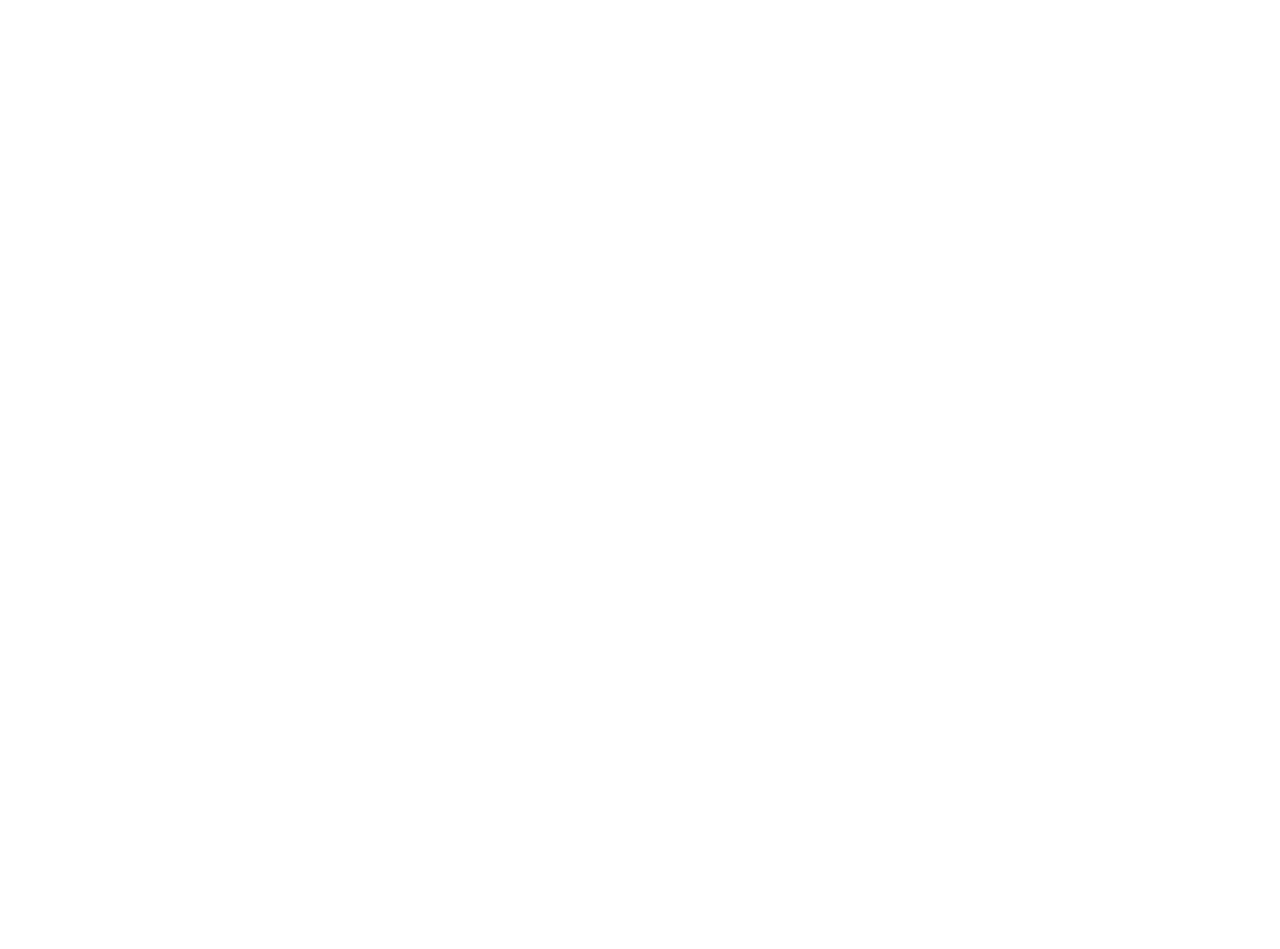
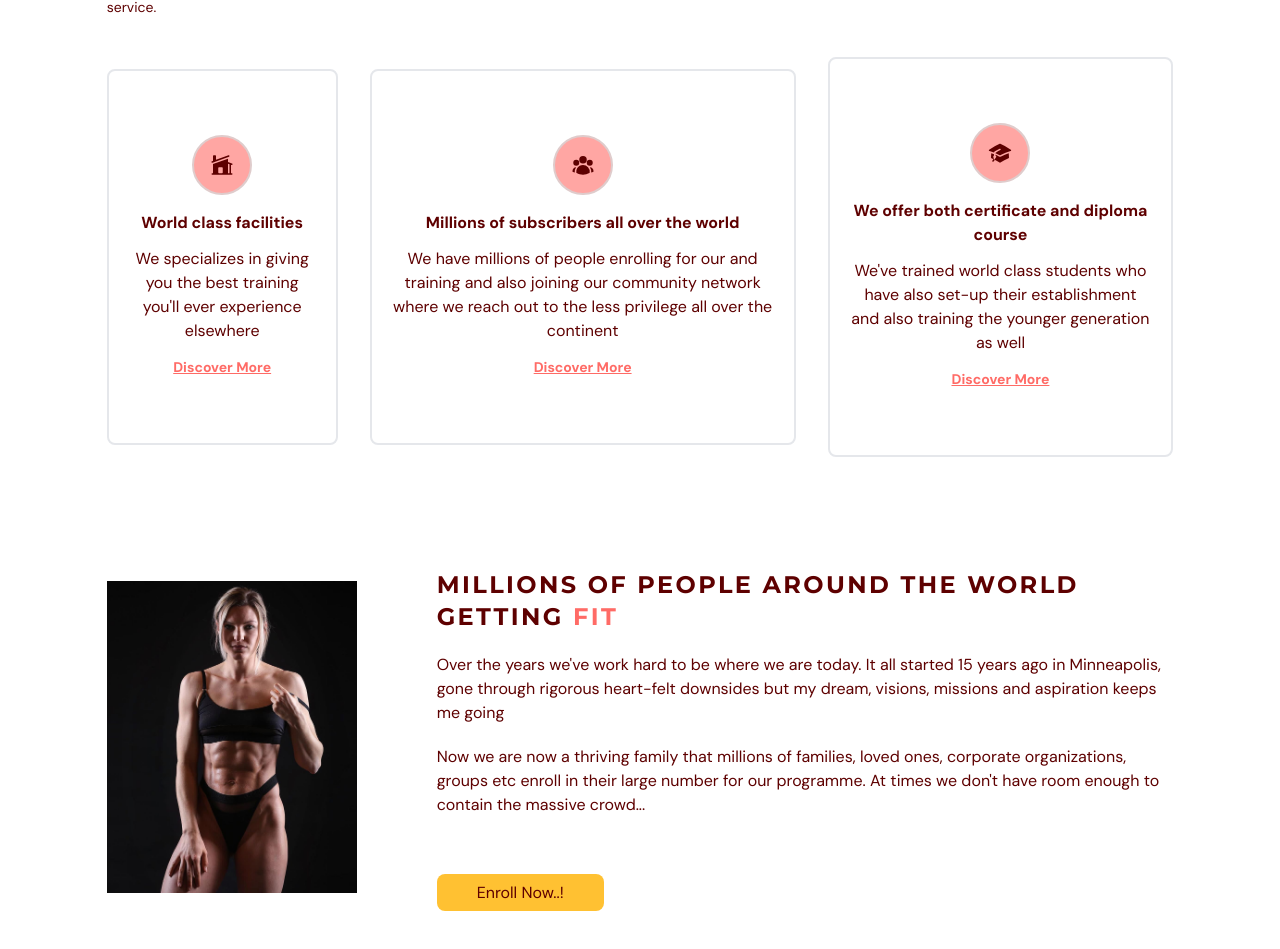
Before and after one commit to emmacodec/waspbades, a React (Vite) app: page / in a window 1280 px wide. Shown: the part 995-1944 px from the top of the page. Before the commit the page ends 1600 px from the top, so only its background shows below. Built offline with nearby package versions, Linux system fonts and the light colour scheme.

Commit message:
update on benefit component

```diff
--- /dev/null
+++ b/src/Components/Benefits/Benefit.tsx
@@ -0,0 +1,42 @@
+import { SelectedPage } from '@/Shared/type';
+import { motion } from 'framer-motion';
+import AnchorLink from 'react-anchor-link-smooth-scroll';
+
+
+const childVariant ={
+    hidden: {opacity: 0, scale: 0.9},
+    visible: {opacity: 1, scale: 1},
+}
+
+type Props = {
+    icon: JSX.Element;
+    title: string;
+    description: string;
+    setSelectedPage: (value: SelectedPage) => void;
+}
+
+const Benefit = ({icon, title, description, setSelectedPage}: Props) => {
+  return (
+    <motion.div
+    variants={childVariant}
+    className='mt-5 rounded-lg border-2 border-gray-200 px-5 py-16 text-center'>
+        <div className='mb-4 flex justify-center'>
+            <div className='rounded-full border-2 border-gray-100 bg-primary-300 p-4'>
+                {icon}
+            </div>
+        </div>
+
+        <h4 className='font-bold'>{title}</h4>
+        <p className='my-3'>{description}</p>
+        <AnchorLink
+            className='text-sm font-bold text-primary-500 underline hover:text-secondary-500'
+            onClick={() => setSelectedPage(SelectedPage.EnrollNow)}
+            href={`${SelectedPage.EnrollNow}`}
+            >
+              Discover More
+            </AnchorLink>
+    </motion.div>
+  )
+}
+
+export default Benefit;
--- a/src/Components/Benefits/Index.tsx
+++ b/src/Components/Benefits/Index.tsx
@@ -1,7 +1,39 @@
 import Text from "@/Shared/Text";
-import { SelectedPage } from "@/Shared/type";
+import { BenefitType, SelectedPage } from "@/Shared/type";
 import {HomeModernIcon, UserGroupIcon, AcademicCapIcon} from "@heroicons/react/24/solid";
 import { motion } from "framer-motion";
+import Benefit from "./Benefit";
+import Buttons from "@/Shared/buttons";
+import fitness from '../../assets/Fitness8.jpg';
+
+
+const benefits: Array<BenefitType> = [
+  {
+    icon: <HomeModernIcon className="h-6 w-6" />,
+    title: "World class facilities",
+    description: "We specializes in giving you the best training you'll ever experience elsewhere",
+  },
+
+  {
+    icon: <UserGroupIcon className="h-6 w-6" />,
+    title: "Millions of subscribers all over the world",
+    description: "We have millions of people enrolling for our and training and also joining our community network where we reach out to the less privilege all over the continent",
+  },
+
+  {
+    icon: <AcademicCapIcon className="h-6 w-6" />,
+    title: "We offer both certificate and diploma course",
+    description: "We've trained world class students who have also set-up their establishment and also training the younger generation as well",
+  },
+];
+
+//want the container to have some effects
+const container = {
+  hidden: {},
+  visible: {
+    transition: {staggerChildren: 0.2}
+  }
+}
 
 
 type Props = {
@@ -13,9 +45,54 @@ const Benefits = ({setSelectedPage}: Props) => {
     <section id="benefits" className="mx-auto min-h-full w-5/6 py-20">
         <motion.div  onViewportEnter={() => setSelectedPage(SelectedPage.Benefits)}>
             {/*header*/}
-            <div>
+            <div className="md:my-5 md:w-3/5">
                <Text>Top-Notch Gym Tutorials</Text>
-               <p>Visit us today and experience top of the art gym tutorial with our well trained tutor Michael Tyson. You can as well join our club and be a member, also contribute for our community development service.</p>
+               <p className="my-5 text-sm">Visit us today and experience top of the art gym tutorial with our well trained tutor Michael Tyson. You can as well join our club and be a member, also contribute for our community development service.</p>
+            </div>
+
+            {/*benefit-card*/}
+            <motion.div
+            initial= "hidden"
+            whileInView= "visible"
+            viewport={{once: true, amount: 0.5}}
+            variants={container}
+            className="md:flex items-center justify-between mt-5 gap-8">
+              {benefits.map((benefit: BenefitType) => (
+                <Benefit
+                key={benefit.title}
+                icon={benefit.icon}
+                title={benefit.title}
+                description={benefit.description}
+                setSelectedPage={setSelectedPage} />
+              ))}
+            </motion.div>
+
+            {/*image and description*/}
+            <div className="mt-16 items-center justify-between gap-20 md:mt-28 md:flex">
+              {/*image*/}
+              <img className="mx-auto" alt="benefit-page-graphics" src={fitness} width={250} height={250} />
+
+              {/*description*/}
+              <div>
+               {/*title*/}
+                  <div className="relative">
+                    <div className="before:absolute before:-top-20 before:-left-20 before:z-[1] before:content-">
+                      <div>
+                        <Text>Millions of People Around the World Getting {' '} <span className="text-primary-500">Fit</span></Text>
+                      </div>
+                    </div>
+                  </div>
+               {/*description*/}
+               <p className="my-5">Over the years we've work hard to be where we are today. It all started 15 years ago in Minneapolis, gone through rigorous heart-felt downsides but my dream, visions, missions and aspiration keeps me going</p>
+               <p className="mb-5">Now we are now a thriving family that millions of families, loved ones, corporate organizations, groups etc enroll in their large number for our programme. At times we don't have room enough to contain the massive crowd...</p>
+
+                {/*button*/}
+                <div className="relative mt-16">
+                  <Buttons setSelectedPage={setSelectedPage}>
+                    Enroll Now..!
+                  </Buttons>
+                </div>
+              </div>
             </div>
         </motion.div>
     </section>
--- a/src/Shared/type.ts
+++ b/src/Shared/type.ts
@@ -4,3 +4,9 @@ export enum SelectedPage {
     Varieties = 'varieties',
     EnrollNow = 'enroll now',
   }
+
+  export interface BenefitType {
+    icon: JSX.Element;
+    title: string;
+    description: string;
+  }
--- a/tailwind.config.cjs
+++ b/tailwind.config.cjs
@@ -27,7 +27,7 @@ export default {
       },
       content: {
         evolvetext: "url('')",
-        abstractwaves: "url('')",
+        abstractwaves: "url('./assets/fitness8.jpg')",
         sparkles: "url('')",
         circles: "url('')",
       }
```
